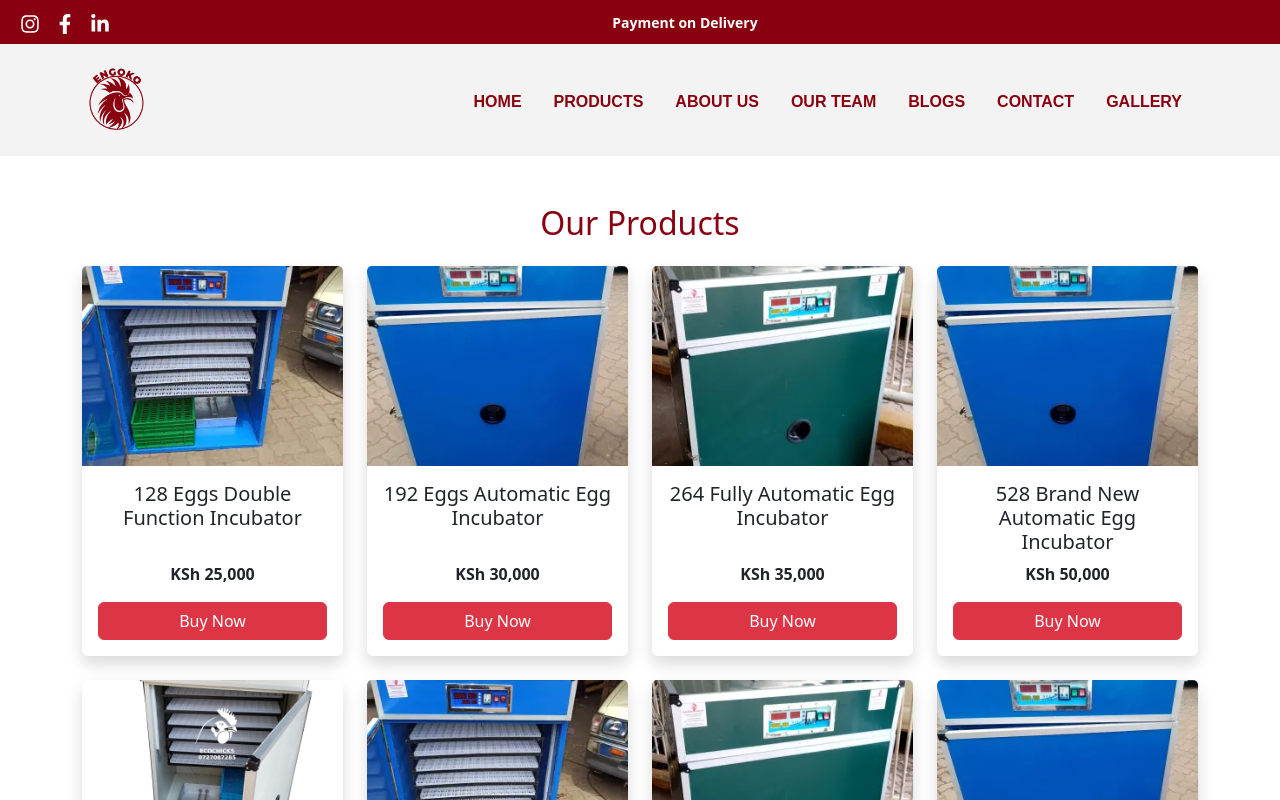
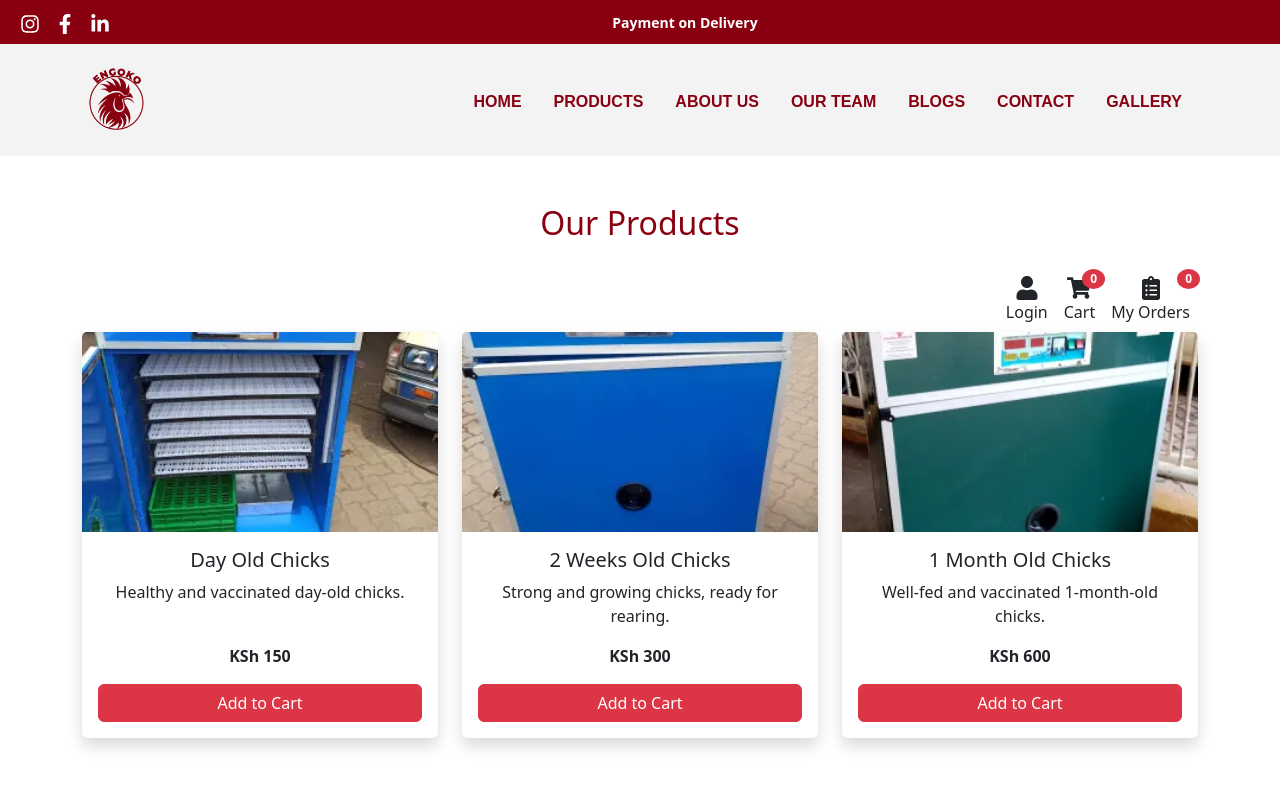
Before and after one commit to DBEST-EZRA/engoko, a React (Create React App) app: page /shop in a window 1280 px wide. Shown: the top 800 px of the page. Built offline with nearby package versions, Linux system fonts and the light colour scheme; no server answers.

Commit message:
added login with google

```diff
--- /dev/null
+++ b/src/components/CartHeader.css
@@ -0,0 +1,33 @@
+.cart-header {
+  display: flex;
+  justify-content: flex-end;
+  align-items: center;
+  gap: 20px;
+  padding: 10px 20px;
+}
+
+.icons {
+  display: flex;
+  gap: 15px;
+}
+
+.icon {
+  font-size: 24px;
+  cursor: pointer;
+}
+
+.icon-container {
+  position: relative;
+}
+
+.counter {
+  position: absolute;
+  top: -5px;
+  right: -10px;
+  background-color: red;
+  color: white;
+  font-size: 12px;
+  font-weight: bold;
+  border-radius: 50%;
+  padding: 4px 8px;
+}
--- /dev/null
+++ b/src/components/CartHeader.jsx
@@ -0,0 +1,120 @@
+import React, { useState, useEffect } from "react";
+import {
+  FaShoppingCart,
+  FaUser,
+  FaClipboardList,
+  FaGoogle,
+} from "react-icons/fa";
+import { auth, db, provider } from "./Database/Configuration";
+import { signInWithPopup, onAuthStateChanged } from "firebase/auth";
+import { doc, setDoc } from "firebase/firestore";
+import "bootstrap/dist/css/bootstrap.min.css";
+import "./CartHeader.css";
+
+const CartHeader = () => {
+  const [user, setUser] = useState(null);
+  const [cartCount, setCartCount] = useState(0);
+  const [orderCount, setOrderCount] = useState(0);
+  const [showModal, setShowModal] = useState(false);
+  const [loading, setLoading] = useState(false);
+
+  useEffect(() => {
+    const unsubscribe = onAuthStateChanged(auth, (user) => {
+      if (user) {
+        setUser(user);
+        sessionStorage.setItem("user", JSON.stringify(user));
+        setDoc(
+          doc(db, "users", user.uid),
+          {
+            email: user.email,
+            displayName: user.displayName,
+            photoURL: user.photoURL,
+          },
+          { merge: true }
+        );
+      } else {
+        setUser(null);
+        sessionStorage.removeItem("user");
+      }
+    });
+    return () => unsubscribe();
+  }, []);
+
+  const handleGoogleSignIn = async () => {
+    if (loading) return; // Prevent multiple clicks
+    setLoading(true);
+    try {
+      await signInWithPopup(auth, provider);
+      setShowModal(false); // Close modal on successful login
+    } catch (error) {
+      console.error("Google Sign-In Error:", error);
+    }
+    setLoading(false);
+  };
+
+  return (
+    <div className="cart-header d-flex justify-content-end align-items-center gap-3 p-2">
+      {/* Login Icon & Modal */}
+      <div className="text-center">
+        <FaUser
+          className="icon small-icon"
+          onClick={() => setShowModal(true)}
+          title="Login"
+        />
+        <div className="small-text">{user ? user.displayName : "Login"}</div>
+      </div>
+
+      {/* Cart Icon with Counter */}
+      <div className="text-center position-relative">
+        <FaShoppingCart className="icon small-icon" title="Cart" />
+        <span className="counter badge bg-danger">{cartCount}</span>
+        <div className="small-text">Cart</div>
+      </div>
+
+      {/* My Orders Icon with Counter */}
+      <div className="text-center position-relative">
+        <FaClipboardList className="icon small-icon" title="My Orders" />
+        <span className="counter badge bg-danger">{orderCount}</span>
+        <div className="small-text">My Orders</div>
+      </div>
+
+      {/* Bootstrap Modal for Google Login */}
+      {showModal && (
+        <div
+          className="modal show d-block"
+          tabIndex="-1"
+          role="dialog"
+          style={{ backgroundColor: "rgba(0,0,0,0.5)" }}
+        >
+          <div className="modal-dialog modal-dialog-centered" role="document">
+            <div
+              className="modal-content p-3"
+              style={{ border: "2px solid burgundy", borderRadius: "10px" }}
+            >
+              <div className="modal-header border-0">
+                <h5 className="modal-title">Sign in</h5>
+                <button
+                  type="button"
+                  className="btn-close"
+                  onClick={() => setShowModal(false)}
+                ></button>
+              </div>
+              <div className="modal-body text-center">
+                <button
+                  className="btn btn-danger d-flex align-items-center justify-content-center gap-2 w-100"
+                  onClick={handleGoogleSignIn}
+                  disabled={loading}
+                >
+                  <FaGoogle />{" "}
+                  {loading ? "Signing in..." : "Sign in with Google"}
+                </button>
+              </div>
+            </div>
+          </div>
+        </div>
+      )}
+    </div>
+  );
+};
+
+export default CartHeader;
--- a/src/components/Database/Configuration.js
+++ b/src/components/Database/Configuration.js
@@ -1,6 +1,7 @@
 import { initializeApp } from "firebase/app";
 import { getAnalytics } from "firebase/analytics";
 import { getFirestore } from "firebase/firestore";
+import { getAuth, GoogleAuthProvider } from "firebase/auth";
 
 const firebaseConfig = {
   apiKey: "AIzaSyB9IlG5WT3OiFBRxcxLmIKz4ZmiUacRC8c",
@@ -12,8 +13,11 @@ const firebaseConfig = {
   measurementId: "G-M51Q4K0T47",
 };
 
+// Initialize Firebase
 const app = initializeApp(firebaseConfig);
 const analytics = getAnalytics(app);
 const db = getFirestore(app);
+const auth = getAuth(app);
+const provider = new GoogleAuthProvider();
 
-export { app, analytics, db };
+export { app, analytics, db, auth, provider };
--- a/src/components/Products.jsx
+++ b/src/components/Products.jsx
@@ -8,8 +8,30 @@ import five from "./image/a5.webp";
 import six from "./image/a1.webp";
 import seven from "./image/a3.webp";
 import eight from "./image/a4.webp";
+import CartHeader from "./CartHeader";
 
-const products = [
+const chicks = [
+  {
+    name: "Day Old Chicks",
+    description: "Healthy and vaccinated day-old chicks.",
+    price: "KSh 150",
+    image: one,
+  },
+  {
+    name: "2 Weeks Old Chicks",
+    description: "Strong and growing chicks, ready for rearing.",
+    price: "KSh 300",
+    image: two,
+  },
+  {
+    name: "1 Month Old Chicks",
+    description: "Well-fed and vaccinated 1-month-old chicks.",
+    price: "KSh 600",
+    image: three,
+  },
+];
+
+const incubators = [
   {
     name: "128 Eggs Double Function Incubator",
     price: "KSh 25,000",
@@ -64,8 +86,43 @@ const Products = () => {
         <h2 className="text-center mb-4" style={{ color: "#890010" }}>
           Our Products
         </h2>
+        <CartHeader />
+
+        {/* Chicks Section */}
+        {/* <h3 className="mt-5" style={{ color: "#890010" }}>
+          Chicks
+        </h3> */}
         <Row>
-          {products.map((product, index) => (
+          {chicks.map((product, index) => (
+            <Col lg={4} md={6} key={index} className="mb-4">
+              <Card className="h-100 border-0 shadow">
+                <Card.Img
+                  variant="top"
+                  src={product.image}
+                  alt={product.name}
+                  style={{ height: "200px", objectFit: "cover" }}
+                />
+                <Card.Body className="d-flex flex-column">
+                  <Card.Title>{product.name}</Card.Title>
+                  <Card.Text>{product.description}</Card.Text>
+                  <Card.Text className="mt-auto mb-3">
+                    <strong>{product.price}</strong>
+                  </Card.Text>
+                  <Button variant="danger" onClick={handleShow}>
+                    Add to Cart
+                  </Button>
+                </Card.Body>
+              </Card>
+            </Col>
+          ))}
+        </Row>
+
+        {/* Incubators Section */}
+        <h3 className="mt-5" style={{ color: "#890010" }}>
+          Incubators
+        </h3>
+        <Row>
+          {incubators.map((product, index) => (
             <Col lg={3} md={6} key={index} className="mb-4">
               <Card className="h-100 border-0 shadow">
                 <Card.Img
@@ -80,7 +137,7 @@ const Products = () => {
                     <strong>{product.price}</strong>
                   </Card.Text>
                   <Button variant="danger" onClick={handleShow}>
-                    Buy Now
+                    Add to Cart
                   </Button>
                 </Card.Body>
               </Card>
```
